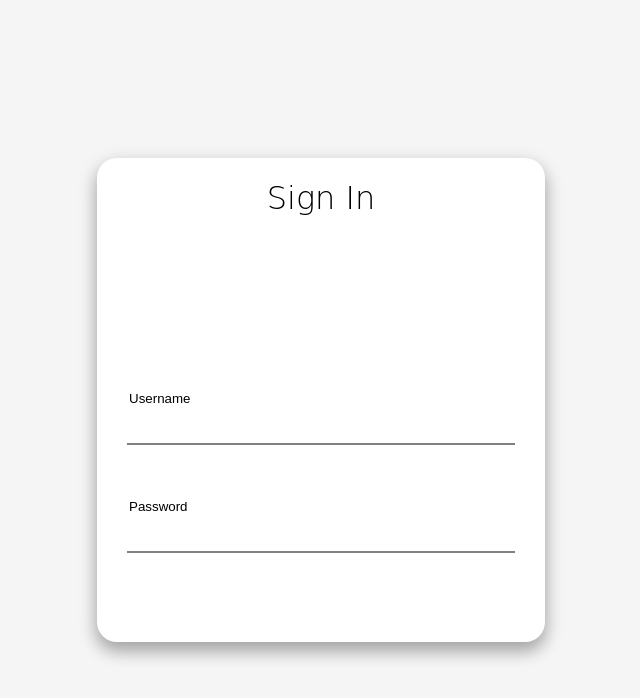
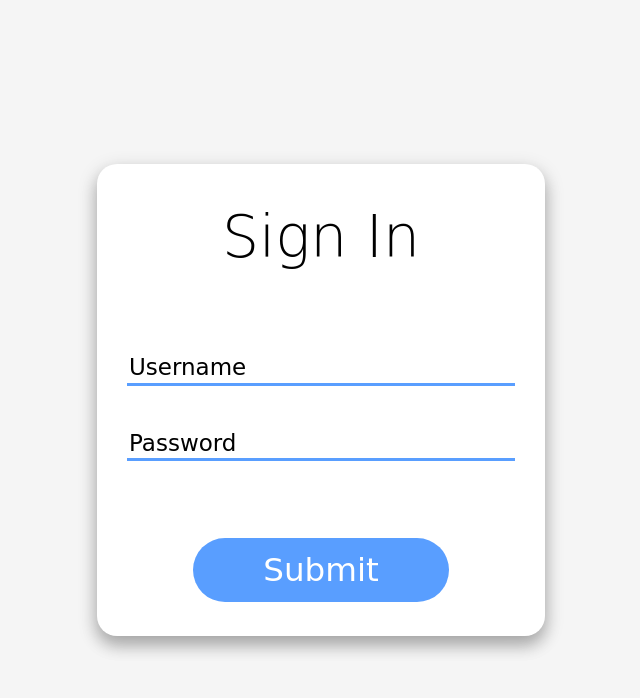
Before and after one commit to squirreler/daniel-becker-login-ui-project, a plain HTML site: page index.html in a window 1280 px wide. Shown: the whole page, without its empty margins (319-959 px from the left). Drawn offline with Linux system fonts and the light colour scheme; a web font is replaced by a local one.

Commit message:
Touched up the design of login ui

```diff
--- a/index.html
+++ b/index.html
@@ -10,11 +10,18 @@
 </head>
 <body>
     <div id="login-panel">
-        <h1>Sign In</h1>
+
+        <div class="title">
+            <h1>Sign In</h1>
+        </div>
         <form>
             <input name="username" type="text" value="Username">
             <input name="password" type="text" value="Password">
         </form>
+        <div class="button">
+            <button>Submit</button>
+        </div>
+
     </div>
 </body>
 </html>
--- a/style.css
+++ b/style.css
@@ -2,22 +2,21 @@ html, body {
     margin: 0;
     height: 100%;
     background-color: whitesmoke;
+    font-size: 16px;
 }
 
 body {
     display: flex;
     justify-content: center;
     align-items: center;
-
     font-family: "Playpen Sans", cursive;
     font-optical-sizing: auto;
-
     font-style: normal;
 }
 #login-panel {
     display: flex;
     width: 35%;
-    height: calc(35% + 16vw);
+    height: calc(35% + 15vw);
     min-height: 300px;
     min-width: 300px;
     justify-content: center;
@@ -25,28 +24,64 @@ body {
     flex-direction: column;
     background-color: white;
     border-radius: 20px;
+    /*Box Shadow CSS Taken from stack overflow*/
     box-shadow: 0 10px 16px 0 rgba(0,0,0,0.2),0 6px 20px 0 rgba(0,0,0,0.19) ;
+}
+.title {
+    flex-basis: 1;
+    justify-content: center;
+}
+h1 {
+    font-weight: 300;
+    font-size: calc(20px + 3vw);
 }
 form {
     display: flex;
+    flex: 1.45;
     flex-direction: column;
     justify-content: center;
     align-items: space-between;
     flex-wrap: nowrap;
-    flex-grow: 7;
-    gap: 1em;
+    row-gap: calc(1em + 2vw);
 }
-h1 {
 
-    justify-content: center;
-    flex-grow: 1;
-    font-weight: 300;
-}
 input {
     width: 30vw;
-    height: calc(3vh + 5vw);
-    /* border-radius: 30px; */
+    min-width: 250px;
+    height: calc(2vh + 1vw);
     border-style: none none solid none;
-    border-color: grey;
-    /* border-bottom-color: black; */
+    border-color: rgb(89, 158, 255);
+    border-width: 3px;
+    font-size: calc(2vh + 7px);
+    font-family: "Playpen Sans", cursive;
+    font-optical-sizing: auto;
+    font-style: normal;
 }
+input:focus-visible {
+    border-style: none none solid none;
+    outline: none;
+}
+.button {
+    display: flex;
+    flex: 1;
+    justify-content: center;
+    align-items: center;
+
+}
+button {
+    display: flex;
+    justify-content: center;
+    align-items: center;
+    border-radius: 60px;
+    border-style: none;
+    min-width: 180px;
+    min-height: 50px;
+    width: calc(20vw);
+    height: 5vw;
+    background-color: rgb(89, 158, 255);
+    font-size: calc(2vw + 7px);
+    color: white;
+    font-family: "Playpen Sans", cursive;
+    font-optical-sizing: auto;
+    font-style: normal;
+}
```
